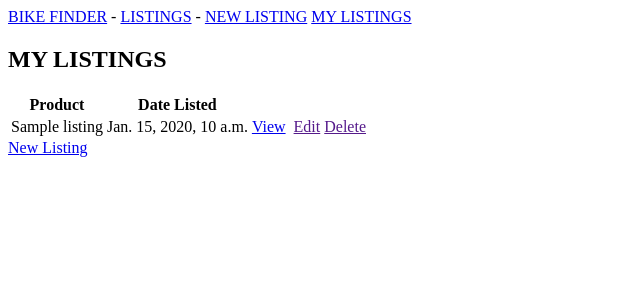
After one commit to RebeccaSchmelzer/listings-app, a Django app: page /my_listings in a window 1280 px wide. The commit adds this page. Shown: the top 300 px of the page, without its empty margins (0-640 px from the left). Run offline with Django 5.2, Linux system fonts and the light colour scheme; tables that the repository leaves empty hold one stand-in row (values such as "Sample post").

Commit message:
my listings feature done

```diff
--- a/listings/templates/listings/base.html
+++ b/listings/templates/listings/base.html
@@ -2,6 +2,7 @@
     <a href="{% url 'listings:index' %}">BIKE FINDER</a> -
     <a href="{% url 'listings:all_listings' %}">LISTINGS</a> -
     <a href="{% url 'listings:new_listing' %}">NEW LISTING</a>
+    <a href="{% url 'listings:my_listings' %}">MY LISTINGS</a>
 </nav>
 
 {%block content%}
--- /dev/null
+++ b/listings/templates/listings/my_listings.html
@@ -0,0 +1,41 @@
+{%  extends 'listings/base.html' %}
+
+{% block content %}
+
+<h2>MY LISTINGS</h2>
+
+<div class="row">
+	<div class="col">
+		<div class="card">
+			<table class="table">
+				<tr>
+					<th>Product</th>
+					<th>Date Listed</th>
+					<th></th>
+					<th></th>
+					<th></th>
+					<th></th>
+				</tr>
+
+				{% for my_listing in my_listings %}
+
+				<tr>
+					<td>{{ my_listing.title }}</td>
+					<td>{{ my_listing.list_date }}</td>
+					<td><a class="btn" href="{% url 'listings:detail' my_listing.id %}">View</a></td>
+					<td></td>
+					<td><a class="btn" href="">Edit</a></td>
+					<td><a class="btn" href="">Delete</a></td>
+				</tr>
+
+				{% endfor %}
+
+			</table>
+			<div class="container">
+				<a class="btn" href="{% url 'listings:new_listing'%}"> New Listing</a>
+			</div>
+		</div>
+	</div>
+</div>
+
+{% endblock %}
--- a/listings/urls.py
+++ b/listings/urls.py
@@ -10,4 +10,5 @@ urlpatterns = [
     path('all_listings/', views.all_listings, name='all_listings'),
     path('new_listing/', views.new_listing, name='new_listing'),
     path('all_listings/<detail_id>/', views.detail, name='detail'),
+    path('my_listings', views.my_listings, name='my_listings')
 ]
--- a/listings/views.py
+++ b/listings/views.py
@@ -32,3 +32,8 @@ def detail(request, detail_id):
     detail = Listings.objects.get(id=detail_id)
     context = {'detail': detail}
     return render(request, 'listings/detail.html', context)
+
+def my_listings(request):
+    my_listings = Listings.objects.order_by('-list_date')
+    context = {'my_listings': my_listings}
+    return render(request, 'listings/my_listings.html', context)
```
